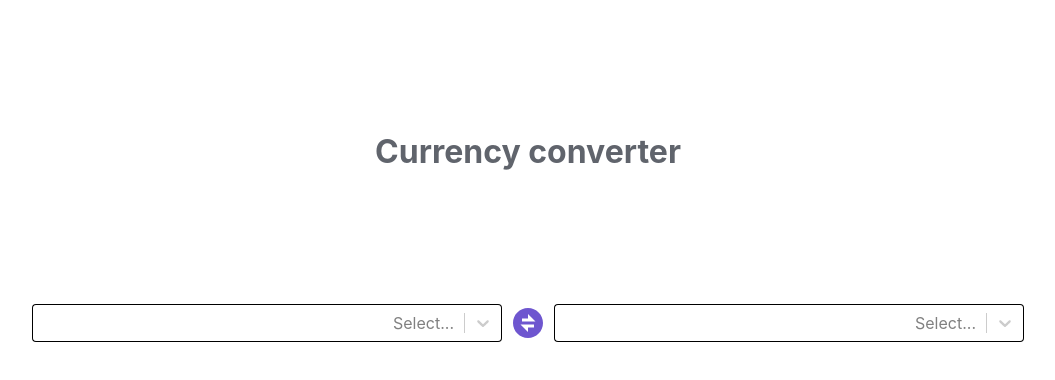
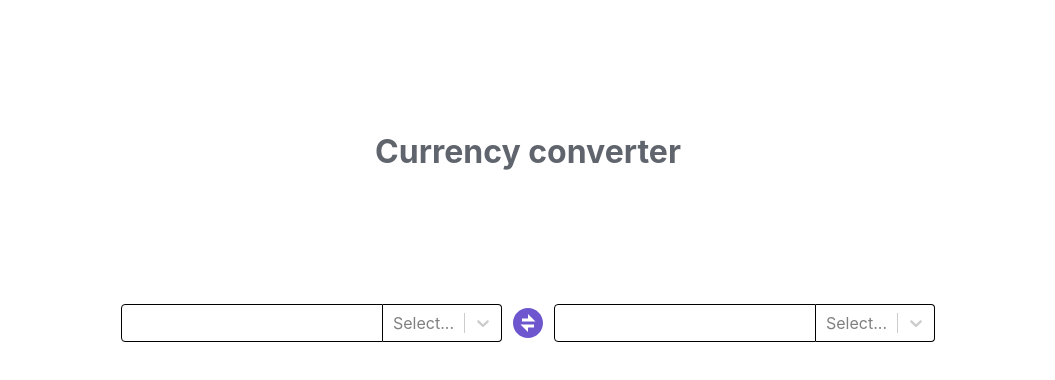
Before and after one commit to sergey3485/currency-converter, a React (Create React App) app: page / in a window 1280 px wide. Shown: the top 380 px of the page, without its empty margins (112-1167 px from the left). Built offline with nearby package versions, Linux system fonts and the light colour scheme; no server answers.

Commit message:
chore: change styles

```diff
--- a/src/app/App.tsx
+++ b/src/app/App.tsx
@@ -2,23 +2,16 @@ import * as React from 'react';
 import styled from 'styled-components';
 import * as colors from '@radix-ui/colors';
 import { RiExchangeFill } from 'react-icons/ri';
-import Select from 'react-select';
 
+import { CurrencyInput } from '../common/components/CurrencyInput';
 import { useCurrency } from '../modules/currency/hooks/useCurrency';
+import { Currencies } from '../modules/currency/api';
 
 const Container = styled.div({
   display: 'flex',
   minHeight: '100vh',
   alignItems: 'center',
-  // justifyContent: 'center',
   flexDirection: 'column',
-});
-
-const InputContainer = styled.div({
-  position: 'relative',
-  display: 'flex',
-  alignItems: 'center',
-  justifyContent: 'center',
 });
 
 const Wrapper = styled.div({
@@ -31,25 +24,15 @@ const Wrapper = styled.div({
   },
 });
 
-const Input = styled.input({
-  '-moz-appearance': 'textfield',
-  '::-webkit-outer-spin-button, ::-webkit-inner-spin-button': {
-    '-webkit-appearance': 'none',
-  },
-  minWidth: 40,
-  outline: 0,
-  border: 'none',
-  borderTop: '1px solid black',
-  borderBottom: '1px solid black',
-  borderLeft: '1px solid black',
-  borderRadius: '4px 0 0 4px',
-  padding: '6px 96px 6px 6px',
-});
-
 const SVGContainer = styled.div({
   display: 'flex',
   marginLeft: 8,
   marginRight: 8,
+
+  '@media (max-width: 768px)': {
+    marginBottom: 8,
+    marginTop: 8,
+  },
 });
 
 const Header = styled.h1({
@@ -62,48 +45,10 @@ const Header = styled.h1({
   },
 });
 
-const selectStyles = {
-  // eslint-disable-next-line @typescript-eslint/no-unsafe-return
-  menu: (provided) => ({
-    ...provided,
-    // eslint-disable-next-line @typescript-eslint/no-unsafe-member-access
-  }),
-
-  // eslint-disable-next-line @typescript-eslint/no-unused-vars
-  // eslint-disable-next-line @typescript-eslint/no-unsafe-return
-  container: (provided) => ({
-    ...provided,
-    border: 0,
-  }),
-  // eslint-disable-next-line @typescript-eslint/no-unused-vars
-  // eslint-disable-next-line @typescript-eslint/no-unsafe-return
-  indicatorsContainer: (provided) => ({
-    ...provided,
-    border: 'none',
-  }),
-
-  singleValue: (provided) => {
-    // eslint-disable-next-line @typescript-eslint/no-unsafe-member-access
-    const transition = 'opacity 300ms';
-
-    // eslint-disable-next-line @typescript-eslint/no-unsafe-return
-    return { ...provided, transition };
-  },
-
-  // eslint-disable-next-line @typescript-eslint/no-unsafe-return
-  control: (provided) => ({
-    ...provided,
-    border: 'none',
-    borderTop: '1px solid black',
-    borderBottom: '1px solid black',
-    borderRight: '1px solid black',
-    borderRadius: '0 4px 4px 0',
-    boxShadow: 'none',
-    ':hover': {
-      color: 'black',
-      borderColor: 'black',
-    },
-  }),
+const getOptions = (data: Currencies) => {
+  return Object.keys(data).map((key) => {
+    return { value: key, label: key.toUpperCase() };
+  });
 };
 
 export const App = (): JSX.Element => {
@@ -130,29 +75,30 @@ export const App = (): JSX.Element => {
     setFromValue(Number((newToValue / currencyRate).toFixed(2)));
   };
 
-  const getOptions = () => {
-    return Object.keys(currenciesList).map((key) => {
-      return { value: key, label: key.toUpperCase() };
-    });
-  };
+  const options = getOptions(currenciesList);
 
   return (
     <Container>
       <Header>Currency converter</Header>
+
       <Wrapper>
-        <InputContainer>
-          <Input value={fromValue === 0 ? '' : fromValue} type="number" onChange={changeFromValue} />
-          <Select options={getOptions()} onChange={(event) => setFromCurrency(event?.value ?? '')} styles={selectStyles} />
-        </InputContainer>
+        <CurrencyInput
+          value={fromValue === 0 ? '' : fromValue}
+          options={options}
+          onInputChange={changeFromValue}
+          onCurrencyChange={(event) => setFromCurrency(event?.value ?? '')}
+        />
 
         <SVGContainer>
           <RiExchangeFill size={36} color={colors.violet.violet9} />
         </SVGContainer>
 
-        <InputContainer>
-          <Input type="number" onChange={changeToValue} value={toValue === 0 ? '' : toValue} />
-          <Select options={getOptions()} onChange={(event) => setToCurrency(event?.value ?? '')} styles={selectStyles} />
-        </InputContainer>
+        <CurrencyInput
+          value={toValue === 0 ? '' : toValue}
+          options={options}
+          onInputChange={changeToValue}
+          onCurrencyChange={(event) => setToCurrency(event?.value ?? '')}
+        />
       </Wrapper>
     </Container>
   );
--- /dev/null
+++ b/src/common/components/CurrencyInput/CurrencyInput.tsx
@@ -0,0 +1,37 @@
+import * as React from 'react';
+import Select, {
+  OptionsOrGroups,
+  GroupBase,
+  ActionMeta,
+  SingleValue,
+} from 'react-select';
+
+import * as S from './styled';
+
+export interface CurrencyOption {
+  value: string;
+  label: string;
+}
+
+export interface CurrencyInputProps {
+  value: string | number;
+  options: OptionsOrGroups<CurrencyOption, GroupBase<CurrencyOption>>;
+  onInputChange: React.ChangeEventHandler<HTMLInputElement>;
+  onCurrencyChange: ((newValue: SingleValue<CurrencyOption>, actionMeta: ActionMeta<CurrencyOption>) => void);
+}
+
+export const CurrencyInput = (props: CurrencyInputProps): JSX.Element => {
+  const {
+    value,
+    onInputChange,
+    options,
+    onCurrencyChange,
+  } = props;
+
+  return (
+    <S.InputContainer>
+      <S.Input value={value} type="number" onChange={onInputChange} />
+      <Select options={options} onChange={onCurrencyChange} styles={S.selectStyles} />
+    </S.InputContainer>
+  );
+};
--- /dev/null
+++ b/src/common/components/CurrencyInput/index.ts
@@ -0,0 +1 @@
+export * from './CurrencyInput';
--- /dev/null
+++ b/src/common/components/CurrencyInput/styled.ts
@@ -0,0 +1,51 @@
+import styled from 'styled-components';
+
+export const InputContainer = styled.div({
+  position: 'relative',
+  display: 'flex',
+  alignItems: 'center',
+  justifyContent: 'center',
+});
+
+export const Input = styled.input({
+  '-moz-appearance': 'textfield',
+  '::-webkit-outer-spin-button, ::-webkit-inner-spin-button': {
+    '-webkit-appearance': 'none',
+  },
+  minWidth: 40,
+  outline: 0,
+  border: '1px solid black',
+  borderRadius: '4px 0 0 4px',
+  padding: 6,
+});
+
+export const selectStyles = {
+  container: (provided) => ({
+    ...provided,
+    border: 0,
+  }),
+  indicatorsContainer: (provided) => ({
+    ...provided,
+    border: 'none',
+  }),
+
+  singleValue: (provided) => {
+    const transition = 'opacity 300ms';
+
+    return { ...provided, transition };
+  },
+
+  control: (provided) => ({
+    ...provided,
+    border: 'none',
+    borderTop: '1px solid black',
+    borderBottom: '1px solid black',
+    borderRight: '1px solid black',
+    borderRadius: '0 4px 4px 0',
+    boxShadow: 'none',
+    ':hover': {
+      color: 'black',
+      borderColor: 'black',
+    },
+  }),
+};
--- a/tsconfig.json
+++ b/tsconfig.json
@@ -1,5 +1,6 @@
 {
   "compilerOptions": {
+    "baseUrl": ".",
     "target": "es6",
     "lib": [
       "dom",
```
